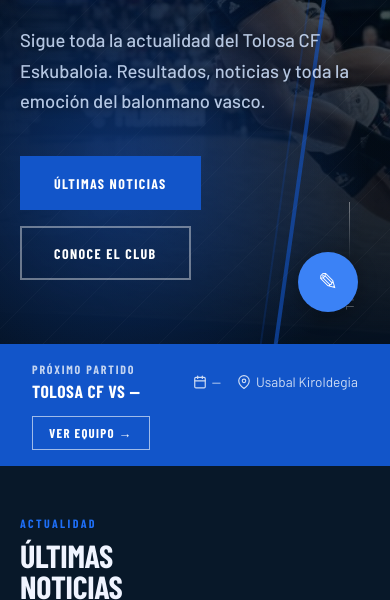
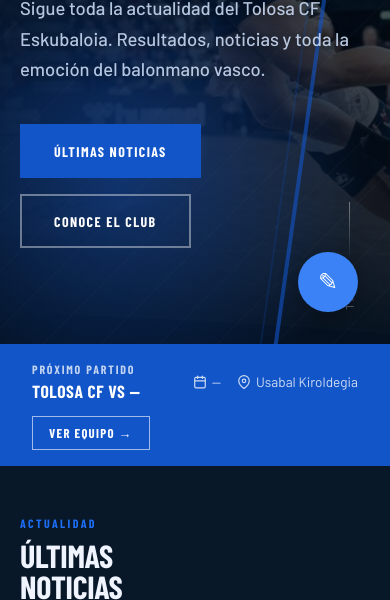
Before and after one commit to Aitor25/tolosacfweb, a plain HTML site: page index.html in a window 390 px wide. Shown: the part 500-1100 px from the top of the page. Drawn offline with nearby package versions, Linux system fonts and the light colour scheme; a script that the page names is missing; a web font is replaced by a local one.

```diff
--- a/index.html
+++ b/index.html
@@ -95,7 +95,6 @@
     line-height: 1;
   }
   .nav-brand-text span { color: var(--accent); }
-  /* Modo claro: nombre siempre oscuro */
   html:not(.dark) #navbar .nav-brand-text { color: var(--navy); }
   html:not(.dark) #navbar .nav-brand-text span { color: var(--accent); }
 
@@ -131,7 +130,6 @@
   .nav-links a:hover::after { width: 100%; }
   .nav-links a.active::after { width: 100%; }
 
-  /* Modo claro: links siempre oscuros */
   html:not(.dark) #navbar .nav-links a { color: var(--navy); text-shadow: none; }
   html:not(.dark) #navbar .nav-links a:hover { color: var(--accent); }
   html:not(.dark) #navbar #theme-toggle { color: var(--navy); border-color: rgba(0,0,0,0.2); background: transparent; }
@@ -257,7 +255,7 @@
     position: relative; z-index: 10;
     max-width: 1400px; width: 100%;
     margin: 0 auto;
-    padding: 0 2rem 5rem;
+    padding: 0 2rem 12rem;
   }
 
   .hero-title {
@@ -508,7 +506,7 @@
 
   @media(max-width: 768px) {
     .section { padding: 3rem 1.25rem; }
-    .hero-content { padding: 0 1.25rem 4rem; }
+    .hero-content { padding: 0 1.25rem 6rem; }
     .stat-item { padding: 2rem 1rem; }
   }
 </style>
```
